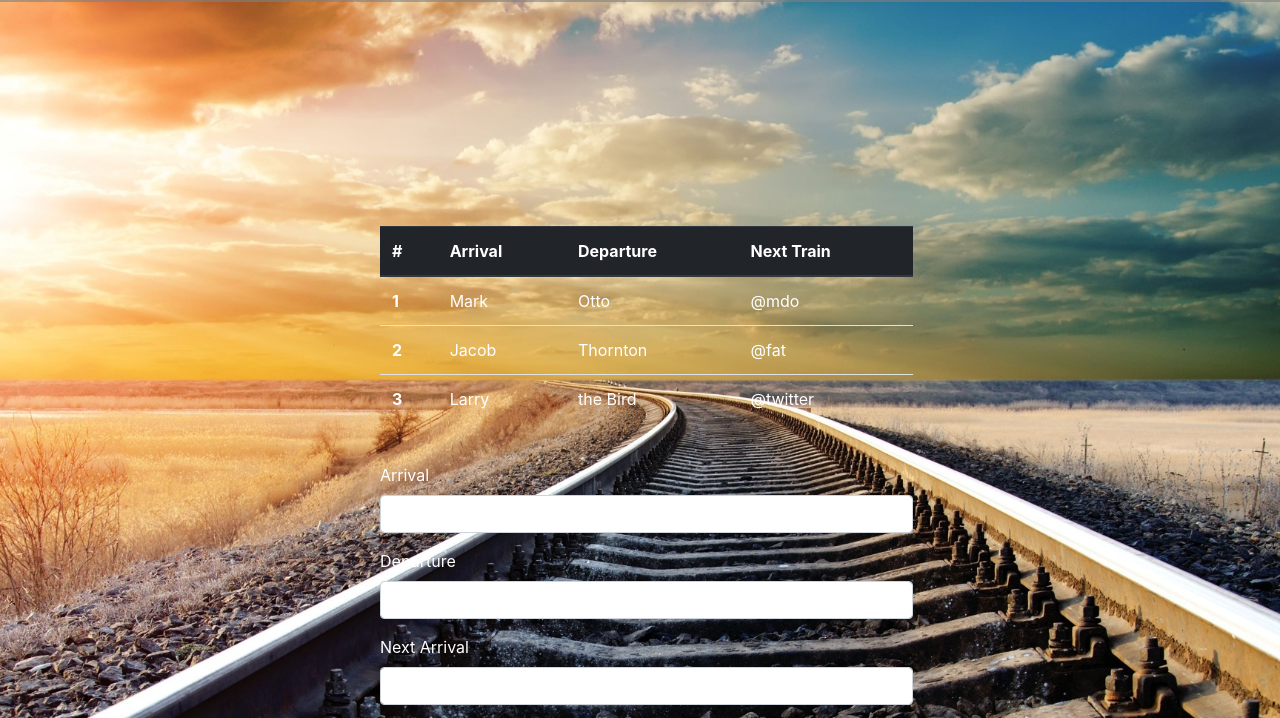
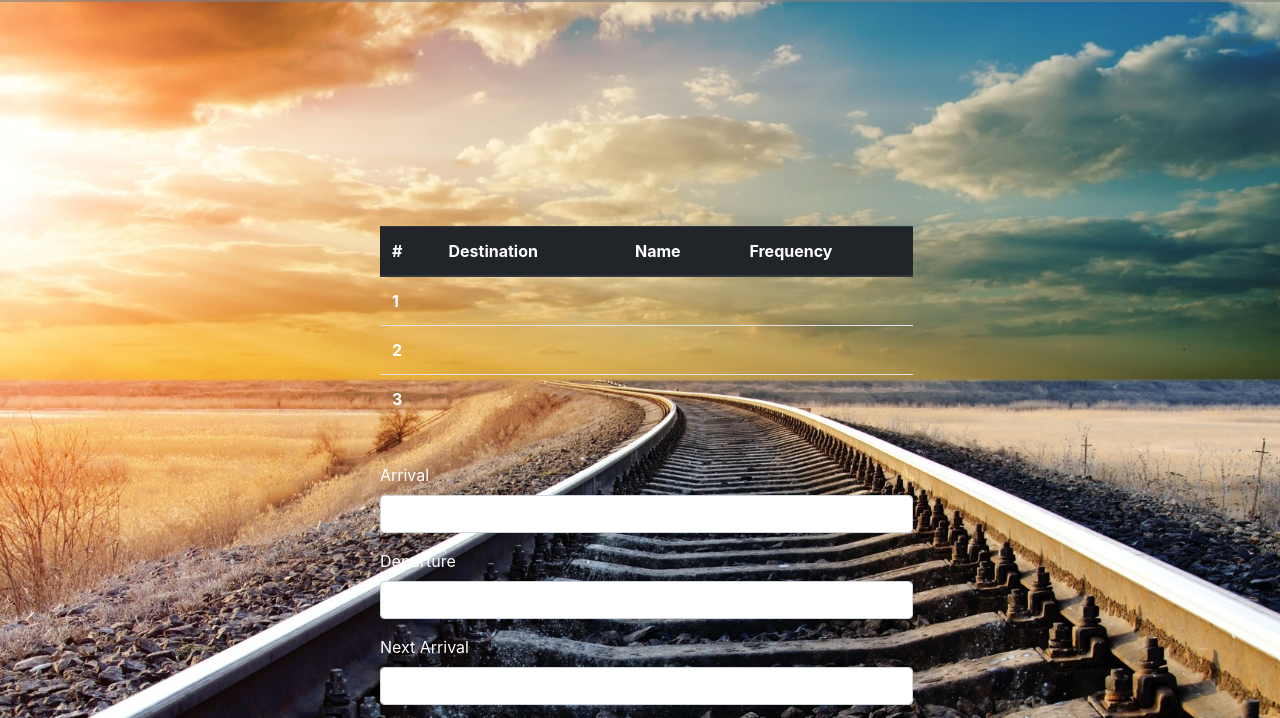
Before and after one commit to lquint85/Firebase, a plain HTML site: page index.html in a window 1280 px wide. Shown: the part 54-772 px from the top of the page. Drawn offline with nearby package versions, Linux system fonts and the light colour scheme; no server answers.

Commit message:
cleared the forms and tables for new information to be added

```diff
--- a/index.html
+++ b/index.html
@@ -31,29 +31,29 @@
                     <thead class="thead-dark">
                       <tr>
                         <th scope="col">#</th>
-                        <th scope="col">Arrival</th>
-                        <th scope="col">Departure</th>
-                        <th scope="col">Next Train</th>
+                        <th scope="col">Destination</th>
+                        <th scope="col">Name</th>
+                        <th scope="col">Frequency</th>
                       </tr>
                     </thead>
                     <tbody>
                       <tr>
                         <th scope="row">1</th>
-                        <td>Mark</td>
-                        <td>Otto</td>
-                        <td>@mdo</td>
+                        <td></td>
+                        <td></td>
+                        <td></td>
                       </tr>
                       <tr>
                         <th scope="row">2</th>
-                        <td>Jacob</td>
-                        <td>Thornton</td>
-                        <td>@fat</td>
+                        <td></td>
+                        <td></td>
+                        <td></td>
                       </tr>
                       <tr>
                         <th scope="row">3</th>
-                        <td>Larry</td>
-                        <td>the Bird</td>
-                        <td>@twitter</td>
+                        <td></td>
+                        <td></td>
+                        <td></td>
                       </tr>
                     </tbody>
                   </table>
```
